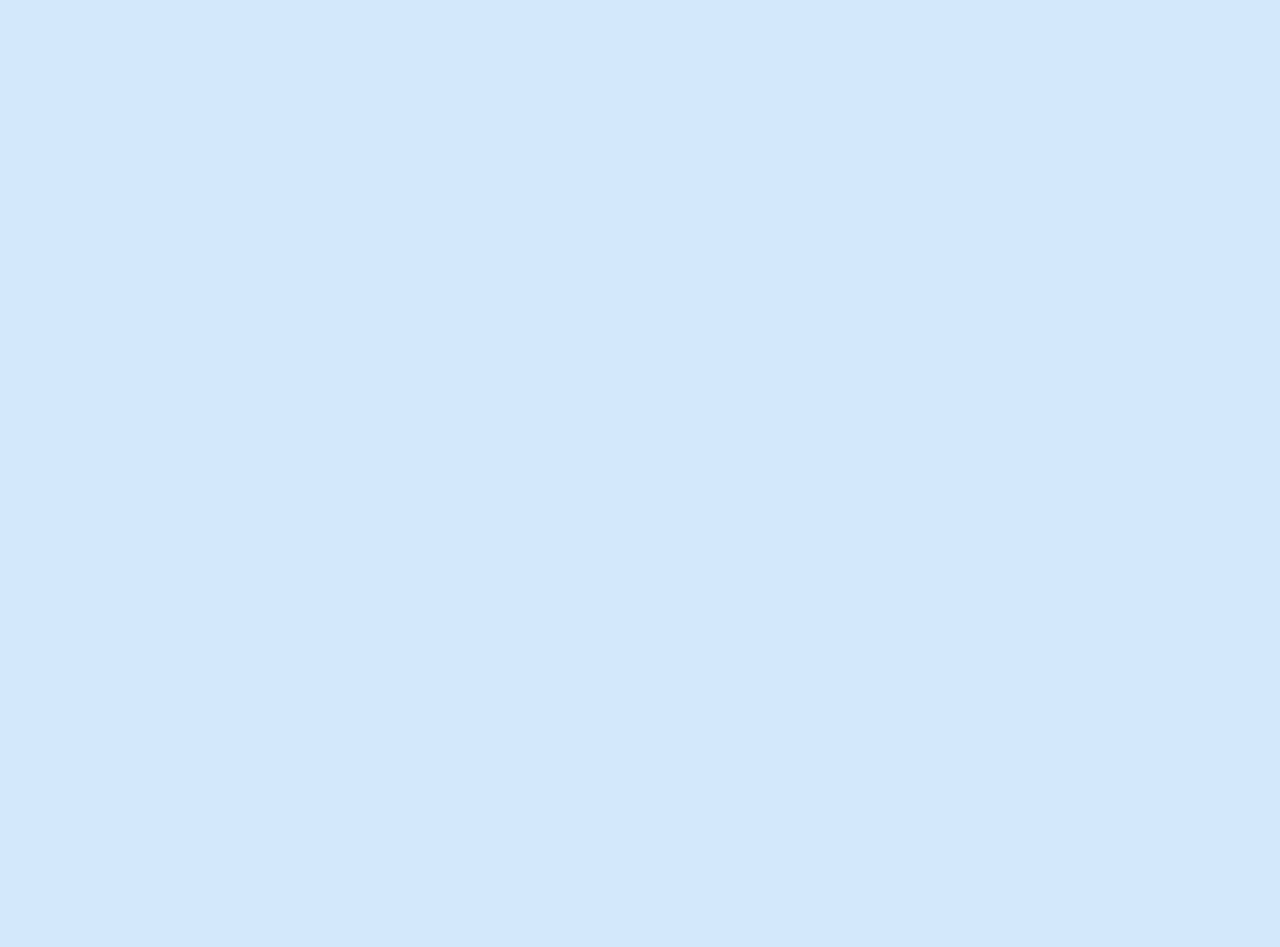
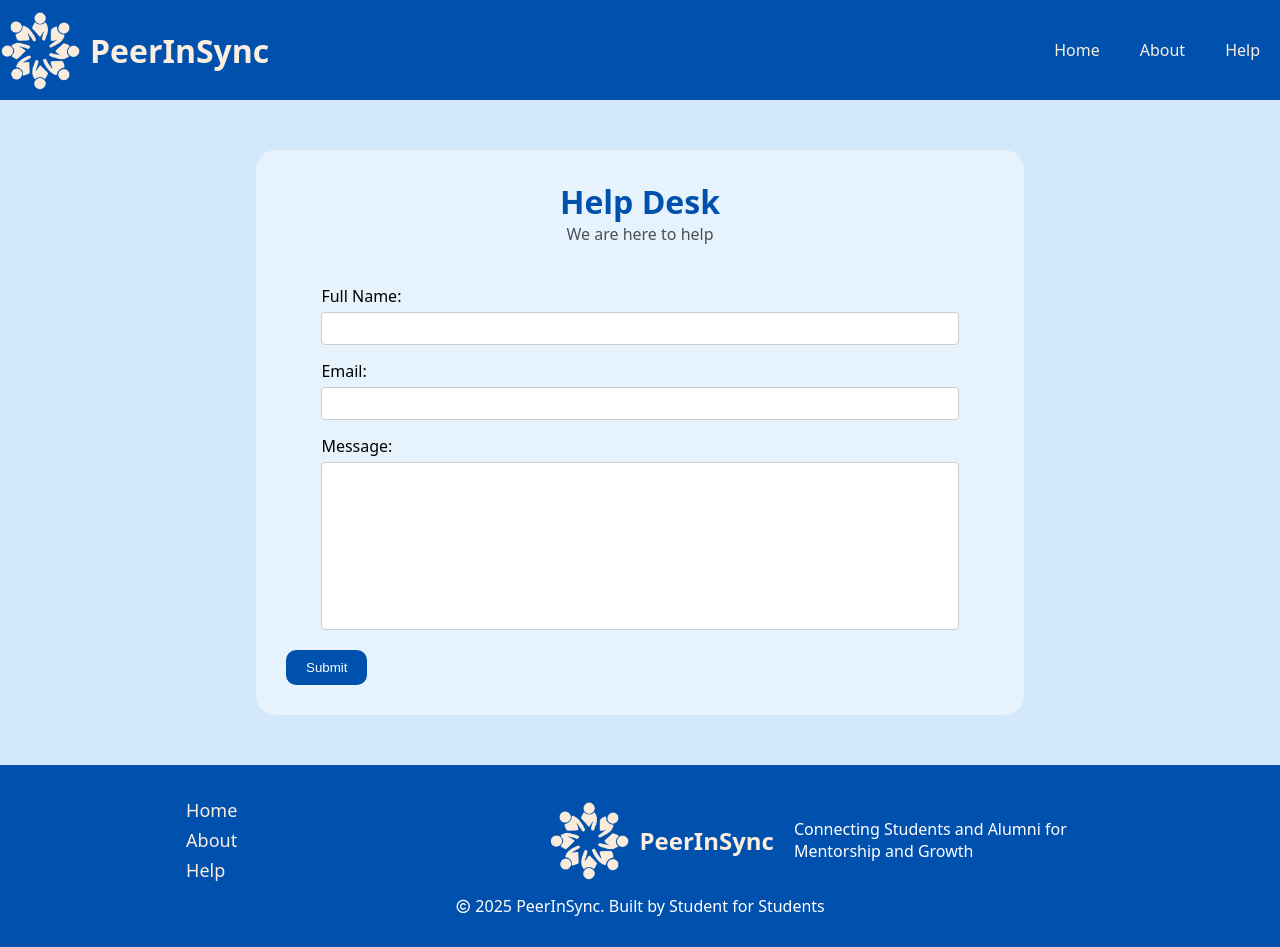
Before and after one commit to DevMahida/PeerInSync-frontend-new, a React (Vite) app: page /Help in a window 1280 px wide. Before the commit this address had no page. Before the commit the page ends 800 px from the top, so only its background shows below. Built offline with nearby package versions, Linux system fonts and the light colour scheme.

Commit message:
added help page

```diff
--- a/src/App.jsx
+++ b/src/App.jsx
@@ -5,6 +5,7 @@ import Home from './home/home.jsx';
 import Register from './registration_form/Registration.jsx';
 import Login from './Login/Login.jsx';
 import About from './about/About.jsx';
+import Help from './help/Help.jsx';
 import './App.css';
 
 function App() {
@@ -17,6 +18,7 @@ function App() {
           <Route path='/Registration' element={<Register/>} />
           <Route path='/Login' element={<Login/>} />
           <Route path='/About' element={<About/>} />
+          <Route path="/Help" element={<Help />} />
         </Routes>
       </Router>
     </div>
--- a/src/about/About.css
+++ b/src/about/About.css
@@ -155,7 +155,6 @@
     padding: 2rem 0;
 }
 
-
 .who-we-are h2 {
     color: var(--primary-color);
     text-align: center;
--- a/src/about/About.jsx
+++ b/src/about/About.jsx
@@ -7,7 +7,8 @@ import './About.css';
 const About = () => {
     return (
         <>
-            <header className="about-header" id="about">
+        <div id="about"></div>
+            <header className="about-header">
                 <div className="container">
                     <div className="navbar flex">
                         <div className="Logo-Title">
@@ -21,7 +22,7 @@ const About = () => {
                             <ul className="menu-bar">
                                 <li><Link to='/'>Home</Link></li>
                                 <li><Link to='/About'>About</Link></li>
-                                <li>Help</li>
+                                <li><Link to='/Help'>Help</Link></li>
                             </ul>
                         </nav>
                     </div>
@@ -95,7 +96,7 @@ const About = () => {
                         <ul className="footer-bar">
                             <li><Link to="/">Home</Link></li>
                             <li><a href='#about'>About</a></li>
-                            <li>Help</li>
+                            <li><Link to='/Help'>Help</Link></li>
                         </ul>
                         <div className="footer-logo flex">
                             <Link to="/" className="logo-title">
@@ -105,7 +106,7 @@ const About = () => {
                             <p>Connecting Students and Alumni for Mentorship and Growth</p>
                         </div>
                     </nav>
-                    <p className="copyright"><i className="ri-copyright-line"></i> 2025 PeerInSync. Built by Student for Studnets</p>
+                    <p className="copyright"><i className="ri-copyright-line"></i> 2025 PeerInSync. Built by Student for Students</p>
                 </div>
             </footer>
         </>
--- /dev/null
+++ b/src/help/Help.css
@@ -0,0 +1,179 @@
+:root{
+    --primary-color:#0051ae;
+    --secondary-color:#fbeede;
+    --bg-color:#d3e9fb;
+    --color-grey:#495057;
+    --color-white:#FFF;
+    --section-bg: #e7f3fc;
+    --form-bg:#ffffffe6;
+}
+
+.flex{
+    display: flex;
+    flex-wrap: wrap;
+}
+
+.all-center{
+    display: flex;
+    justify-items: center;
+    align-items: center;
+}
+
+.justify-center{
+  justify-content: center;
+}
+
+/* ################################################################################
+                                    Header
+  ################################################################################### */
+
+.help-header{
+    background-color: var(--primary-color);
+}
+
+.help-header .navbar {
+    align-items: center;
+    justify-content: space-between;
+    padding: 0.625rem 0;
+    /* 10px */
+}
+
+.help-header .logo-title {
+    display: flex;
+    align-items: center;
+    text-decoration: none;
+}
+
+.help-header .logo-title img {
+    width: 5rem;
+    /* 80px */
+    border-radius: 15%;
+}
+
+.help-header .web-title {
+    color: var(--secondary-color);
+    display: flex;
+    padding-left: 0.625rem;
+    /* 10px */
+}
+
+.help-header .right-part {
+    display: flex;
+    flex-wrap: wrap;
+}
+
+.help-header .menu-bar {
+    display: flex;
+    align-items: center;
+}
+
+.help-header .menu-bar li {
+    color: var(--secondary-color);
+    cursor: pointer;
+    margin: 1.25rem;
+    /* 20px */
+}
+
+.help-header .menu-bar li a {
+    text-decoration: none;
+    color: var(--secondary-color);
+}
+
+/* ################################################################################
+                                    main
+  ################################################################################### */
+
+.help-form-wrapper{
+  max-width: 60%;
+  margin: auto;
+}
+
+.help-form{
+  background-color: var(--section-bg);
+  padding: 30px;
+  margin: 50px 0;
+  border-radius: 20px;
+}
+
+.help-form .title-help h1{
+  text-align: center;
+  color: var(--primary-color);
+}
+
+.help-form .title-help p{
+  text-align: center;
+  color:var(--color-grey);
+}
+
+.help-form .title-help{
+  margin-bottom: 40px;
+}
+
+.help-input{
+  width: 90%;
+  margin: auto;
+}
+
+
+.help-input input{
+  width: 100%;
+  padding: 0.5rem; /* 8px */
+  margin-top: 5px;
+  margin-bottom: 0.9375rem; /* 15px */
+  border: 0.0625rem solid #ccc; /* 1px */
+  border-radius: 0.25rem; /* 4px */
+}
+
+.help-input textarea{
+  width: 100%;
+  padding: 0.5rem; /* 8px */
+  margin-top: 5px;
+  margin-bottom: 0.9375rem; /* 15px */
+  border: 0.0625rem solid #ccc; /* 1px */
+  border-radius: 0.25rem; /* 4px */
+  resize: none;
+}
+
+.help-submit-btn{
+  border: none;
+  color: var(--color-white);
+  background-color: var(--primary-color);
+  border-radius: 10px;
+  padding: 10px 20px;
+}
+
+
+/* ################################################################################
+                                    Footer
+  ################################################################################### */
+
+  .help-footer {
+    padding: 1.875rem; /* 30px */
+    background-color: var(--primary-color);
+    color: #ffffff;
+  }
+
+  .help-footer ul {
+    line-height: 1.875rem; /* 30px */
+  }
+
+  .help-footer ul li {
+    font-size: 1.125rem; /* 18px */
+    cursor: pointer;
+  }
+
+  .help-footer ul li a{
+    text-decoration: none;
+    color: #fbeede;
+  }
+
+  .footer-logo p {
+    max-width: 18.75rem; /* 300px */
+    align-self: center;
+    margin-left: 1.25rem; /* 20px */
+  }
+
+  .copyright {
+    text-align: center;
+    margin-top: 0.625rem; /* 10px */
+  }
--- /dev/null
+++ b/src/help/Help.jsx
@@ -0,0 +1,114 @@
+import React, { useState } from "react";
+import { Link } from 'react-router-dom';
+import pis_logo1 from '../assets/images/pisLogo1.png';
+import './Help.css';
+
+const Help = () => {
+
+    const initialFormData = {
+        fullName: '',
+        email: '',
+        message: '',
+    };
+
+
+
+    const [formData, setFormData] = useState(initialFormData);
+
+    const handleChange = (e) => {
+        setFormData({
+            ...formData,
+            [e.target.name]: e.target.value
+        });
+    };
+
+    const handleSubmit = (e) => {
+        e.preventDefault();
+        alert('Your issue is recorded');
+        console.log("Form submitted:", JSON.stringify(formData));
+        setFormData(initialFormData); // Reset the form after submission
+    };
+
+
+    return (
+        <>
+            <div id="help"></div>
+            <header className="help-header">
+                <div className="container">
+                    <div className="navbar flex">
+                        <div className="Logo-Title">
+                            <Link to="/" className="logo-title">
+                                <img src={pis_logo1} alt="" width={60} />
+                                <h1 className="web-title" >PeerInSync</h1>
+                            </Link>
+                        </div>
+
+                        <nav className="right-part">
+                            <ul className="menu-bar">
+                                <li><Link to='/'>Home</Link></li>
+                                <li><Link to='/About'>About</Link></li>
+                                <li>Help</li>
+                            </ul>
+                        </nav>
+                    </div>
+                </div>
+            </header>
+
+            <main>
+                <div className="container ">
+                    <div className="help-form-wrapper">
+                        <form className="help-form" onSubmit={handleSubmit}>
+
+                            <div className="title-help">
+                                <h1>Help Desk</h1>
+                                <p>We are here to help</p>
+                            </div>
+
+                            <div className="help-input">
+                                <label htmlFor="fullName">Full Name:</label><br />
+                                <input type="text" name="fullName" id="fullName" value={formData.fullName} onChange={handleChange} required/>
+                            </div>
+
+                            <div className="help-input">
+                                <label htmlFor="email">Email:</label><br />
+                                <input type="email" name="email" id="email" value={formData.email} onChange={handleChange} required/>
+                            </div>
+
+                            <div className="help-input">
+                                <label htmlFor="message">Message:</label><br />
+                                <textarea name="message" id="message" cols="30" rows="10" value={formData.message} onChange={handleChange} required ></textarea>
+                            </div>
+
+                            <button type="submit" className="help-submit-btn">Submit</button>
+
+
+                        </form>
+                    </div>
+
+                </div>
+            </main>
+
+            <footer className="help-footer">
+                <div className="container ">
+                    <nav className="flex justify-content">
+                        <ul className="footer-bar">
+                            <li><Link to='/'>Home</Link></li>
+                            <li><Link to='/About'>About</Link></li>
+                            <li><a href="#help">Help</a></li>
+                        </ul>
+                        <div className="footer-logo flex">
+                            <Link to="/" className="logo-title">
+                                <img src={pis_logo1} alt="" width={60} />
+                                <h1 className="web-title">PeerInSync</h1>
+                            </Link>
+                            <p>Connecting Students and Alumni for Mentorship and Growth</p>
+                        </div>
+                    </nav>
+                    <p className="copyright"><i className="ri-copyright-line"></i> 2025 PeerInSync. Built by Student for Students</p>
+                </div>
+            </footer>
+        </>
+    );
+}
+
+export default Help;
--- a/src/home/home.css
+++ b/src/home/home.css
@@ -14,6 +14,7 @@
   --secondary-color:#fbeede;
   --bg-color:#d3e9fb;
   --color-white:#FFF;
+  --section-bg: #e7f3fc;
 }
 
 /* Make sure html and body cover the screen */
@@ -171,7 +172,7 @@ header{
 .why-us {
   margin: 1.875rem; /* 30px */
   padding: 1.875rem 0; /* 30px */
-  background-color: #e7f3fc;
+  background-color: var(--section-bg);
   border-radius: 10px;
 }
 
--- a/src/home/home.jsx
+++ b/src/home/home.jsx
@@ -37,7 +37,8 @@ const Home = () => {
 
     return (
         <>
-            <header className="home-header" id='home'>
+        <div id="home"></div>
+            <header className="home-header">
                 <div className="container">
                     <div className="navbar flex">
                         <div className="Logo-Title">
@@ -51,7 +52,7 @@ const Home = () => {
                             <ul className="menu-bar">
                                 <li><Link to='/'>Home</Link></li>
                                 <li><Link to='/About'>About</Link></li>
-                                <li>Help</li>
+                                <li><Link to='/Help'>Help</Link></li>
                             </ul>
                         </nav>
                     </div>
@@ -129,7 +130,7 @@ const Home = () => {
                         <ul className="footer-bar">
                             <li><a href="#home">Home</a></li>
                             <li><Link to='/About'>About</Link></li>
-                            <li>Help</li>
+                            <li><Link to='/Help'>Help</Link></li>
                         </ul>
                         <div className="footer-logo flex">
                             <Link to="/" className="logo-title">
@@ -139,7 +140,7 @@ const Home = () => {
                             <p>Connecting Students and Alumni for Mentorship and Growth</p>
                         </div>
                     </nav>
-                    <p className="copyright"><i className="ri-copyright-line"></i> 2025 PeerInSync. Built by Student for Studnets</p>
+                    <p className="copyright"><i className="ri-copyright-line"></i> 2025 PeerInSync. Built by Student for Students</p>
                 </div>
             </footer>
 
```
Also changed, not shown: src/help/help.css (deleted), src/help/help.jsx (deleted).
